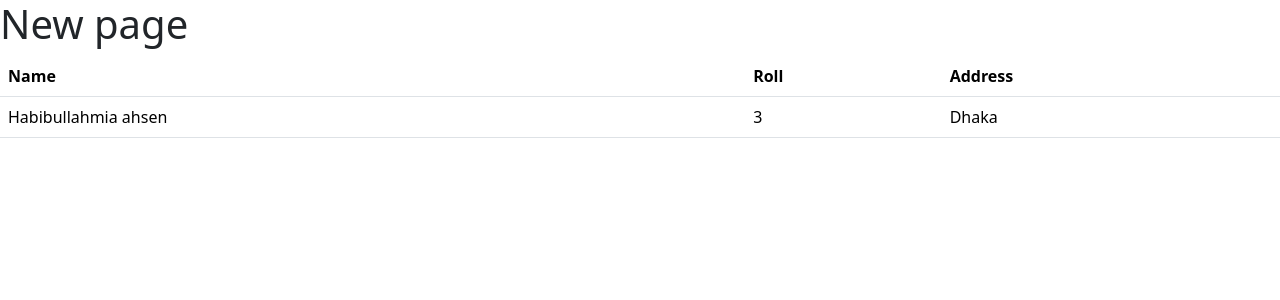
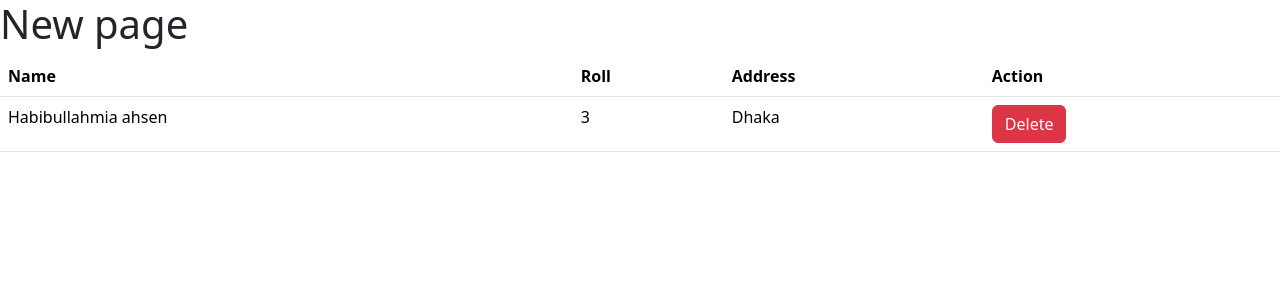
Before and after one commit to r-ony-s/phi, a Django app: page /newapp1/ in a window 1280 px wide. Shown: the top 300 px of the page. Run offline with Django 5.2, Linux system fonts and the light colour scheme; data comes from the database, SQL or seed files in the repository; both versions use the stored data as it was after the commit.

Commit message:
delete a item

```diff
--- a/part1/newapp1/templates/new.html
+++ b/part1/newapp1/templates/new.html
@@ -15,6 +15,7 @@
       <th scope="col">Name</th>
       <th scope="col">Roll</th>
       <th scope="col">Address</th>
+      <th scope="col">Action</th>
     </tr>
   </thead>
   <tbody>
@@ -23,6 +24,7 @@
       <td>{{st.name}}</td>
       <td>{{st.roll}}</td>
       <td>{{st.address}}</td>
+      <td><a class="btn btn-danger" href="{% url 'td-delete' st.roll %}">Delete</a></td>
     </tr>
     {% endfor %}
   </tbody>
--- a/part1/newapp1/urls.py
+++ b/part1/newapp1/urls.py
@@ -2,4 +2,5 @@ from django.urls import path
 from . import views
 urlpatterns = [
     path('',views.mode,name='mode'),
+    path('delete/<int:roll>/',views.delete_data,name='td-delete'),
 ]
--- a/part1/newapp1/views.py
+++ b/part1/newapp1/views.py
@@ -1,4 +1,4 @@
-from django.shortcuts import render
+from django.shortcuts import render,redirect
 from django.http import HttpResponse
 from . import models
 
@@ -7,3 +7,7 @@ def mode(request):
     students=models.SampleModel.objects.all()
     print(students)
     return render(request,'new.html',{'data':students})
+def delete_data(request,roll):
+    std=models.SampleModel.objects.get(roll=roll).delete()
+    print(std)
+    return redirect('mode')
```
Also changed, not shown: part1/db.sqlite3.
